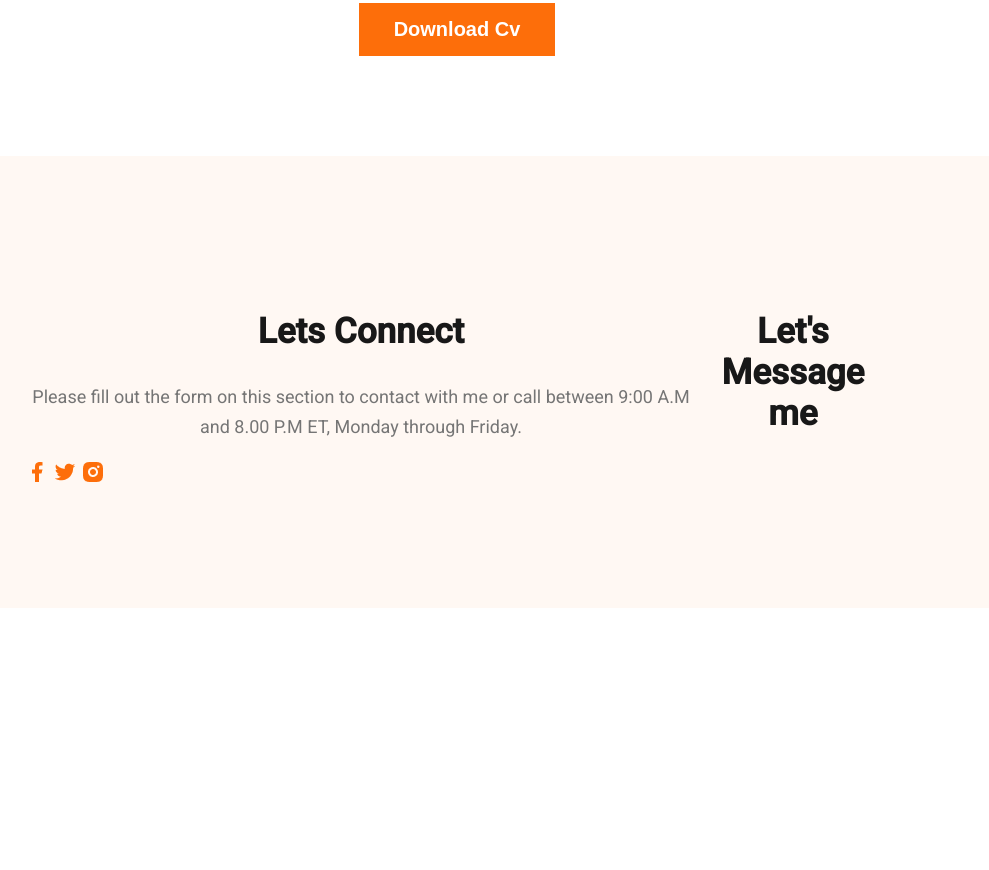
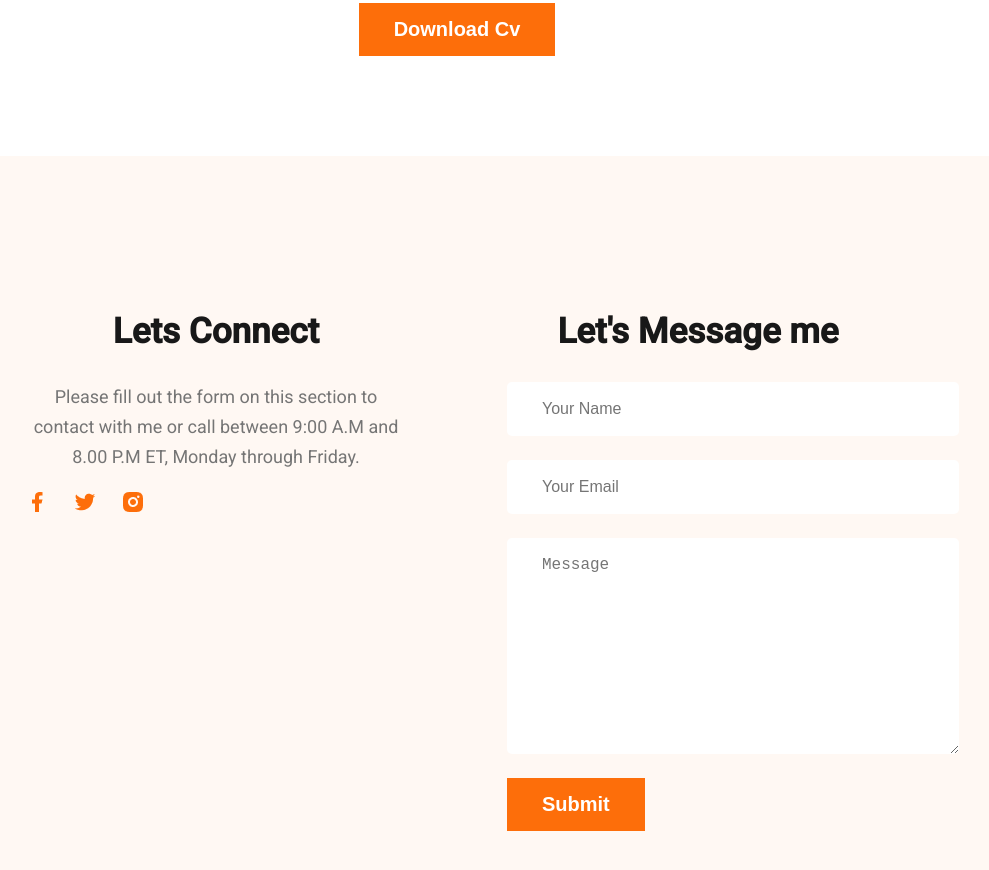
Before and after one commit to Ajjaj-Ahmed/web-developer-portfolio, a plain HTML site: page index.html in a window 1280 px wide. Shown: the part 2822-3692 px from the top of the page, without its empty margins (183-1172 px from the left). Before the commit the page ends 3438 px from the top, so only its background shows below. Drawn offline with Linux system fonts and the light colour scheme.

Commit message:
finish footer with cotact

```diff
--- a/index.html
+++ b/index.html
@@ -180,7 +180,17 @@
 
       </div>
       <div class="footer-column">
-      <h3 class="section-title">Let's Message me</h3>
+        <h3 class="section-title">Let's Message me</h3>
+
+        <form class="contact">
+          <input type="text" name="" id="" placeholder="Your Name">
+
+          <input type="email" name="" id="" placeholder="Your Email">
+
+          <textarea name="" id="" cols="30" rows="10" placeholder="Message"></textarea>
+          <button type="submit" class="btn-primary">Submit</button>
+      </form>
+
       </div>
 
     </footer>
--- a/styles/portfolio.css
+++ b/styles/portfolio.css
@@ -183,6 +183,26 @@ text-align: justify;
 .footer-container{
   margin-top: 100px;
   display: flex;
+  gap: 100px
+  ;
   background: #FFF8F3;
   padding: 120px 200px;
 }
+.footer-column{
+  width: 50%;
+}
+.contact input,textarea{
+display: block;
+}
+.contact input ,textarea{
+  padding: 18px 35px;
+  margin-bottom: 24px;
+  font-size: 16px;
+  border-radius: 5px;
+  background: #FFF;
+  border: 0px;
+  width: 100%;
+}
+.social-links a{
+  margin-right: 20px;
+}
```
